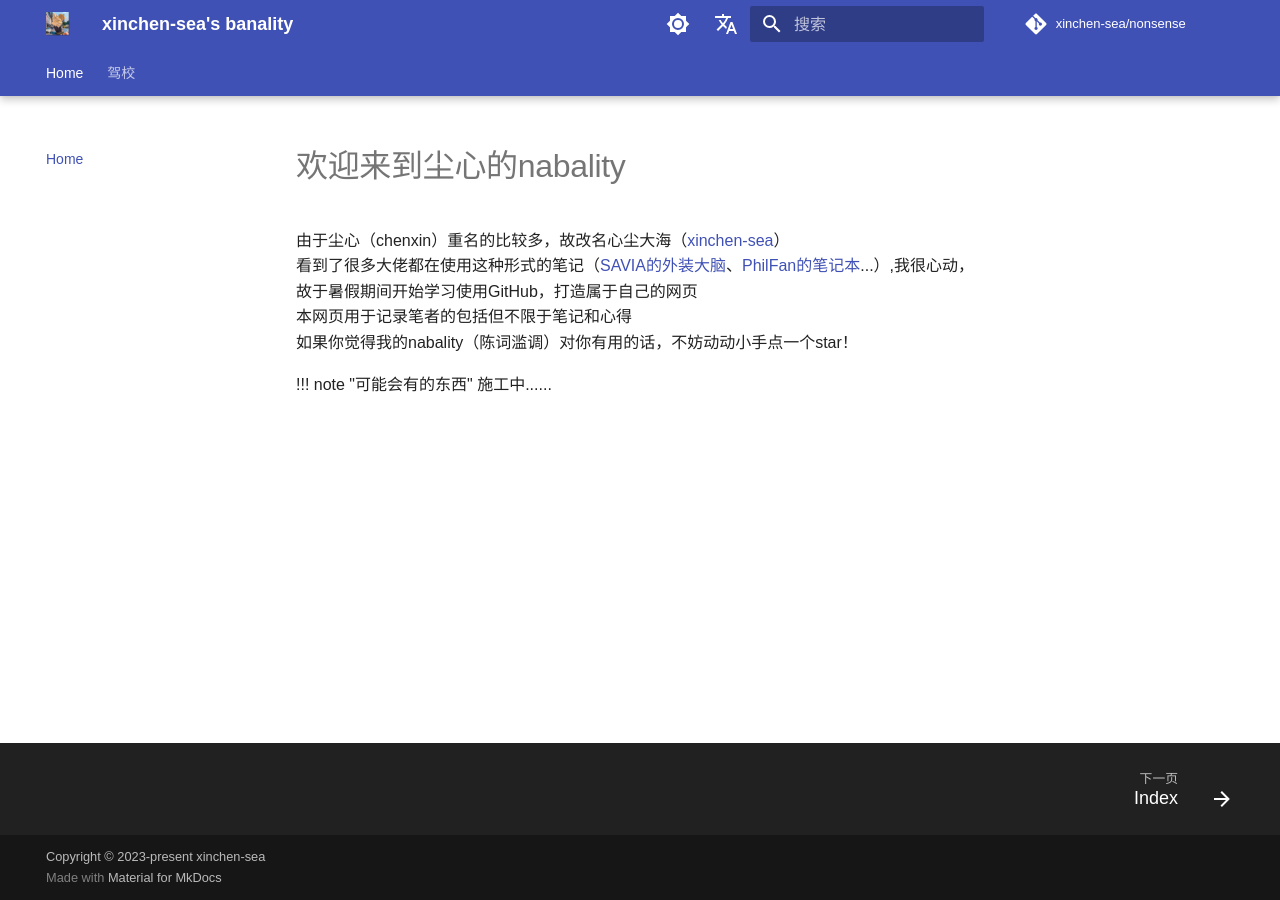
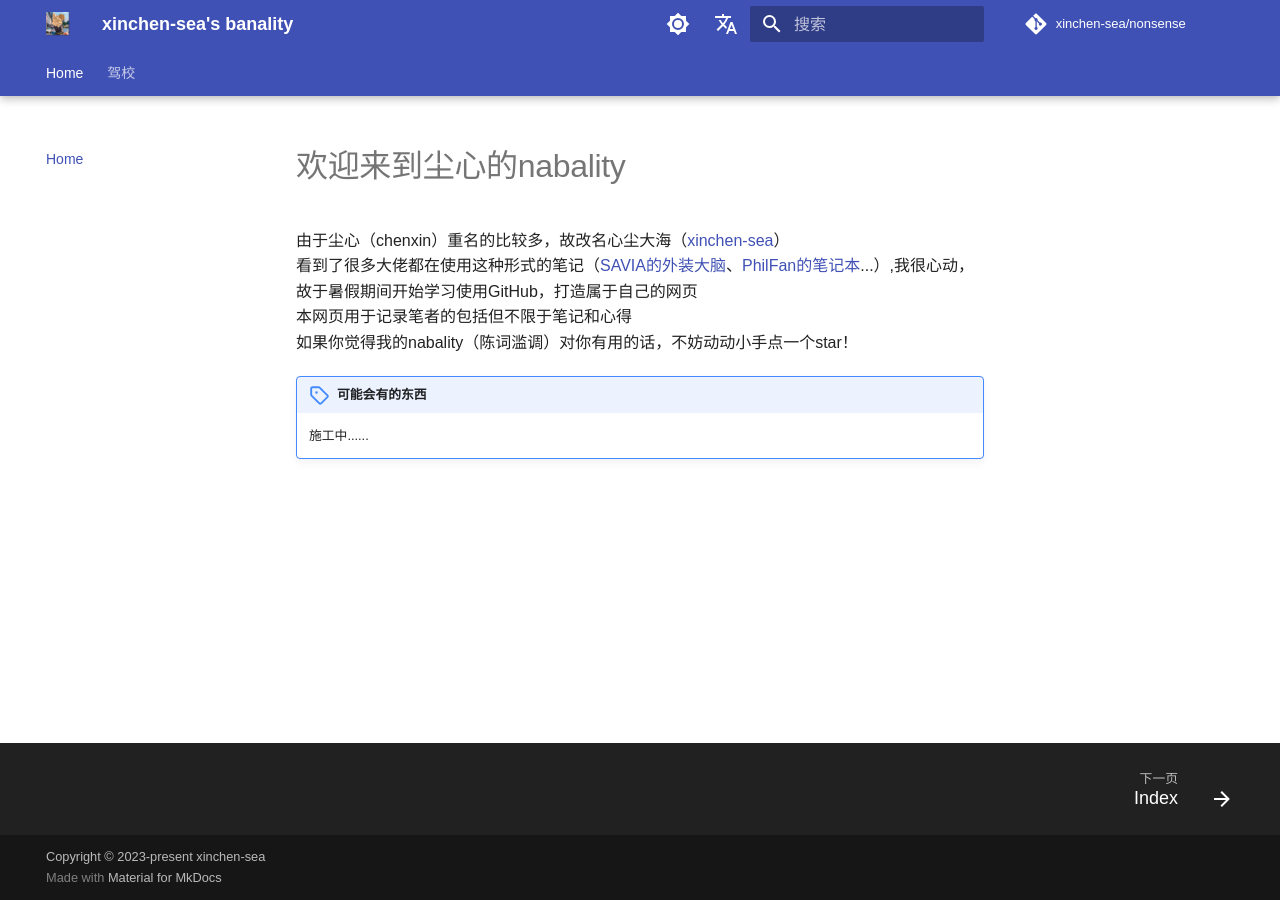
Before and after one commit to xinchen-sea/xinchen-sea.github.io, an MkDocs documentation site: the page built from docs/index.md, in a window 1280 px wide. Built offline with MkDocs 1.6.1 and Material for MkDocs 9.7.7, drawn with Linux system fonts in a browser that asks for light colours; some web fonts are replaced; plug-ins that fetch from the network failed and are left out; comment, search, counter and statistics services are not loaded; some of the changed lines change nothing that is shown.

Commit message:
Update mkdocs.yml

```diff
--- a/mkdocs.yml
+++ b/mkdocs.yml
@@ -109,7 +109,15 @@
   - 'assets/css/table.css'   # 表格设置
   - 'assets/css/fonts.css'   # 字体设置
 
-
+markdown_extensions:
+  # 基础Markdown扩展
+  - abbr             # 支持缩写
+  - admonition       # 支持警告框
+  - attr_list        # 允许为Markdown元素添加HTML属性
+  - def_list         # 支持定义列表
+  - footnotes        # 支持脚注
+  - md_in_html       # 允许在HTML块中使用Markdown
+  - tables           # 支持表格
 
 nav:
   - Home: index.md
```
